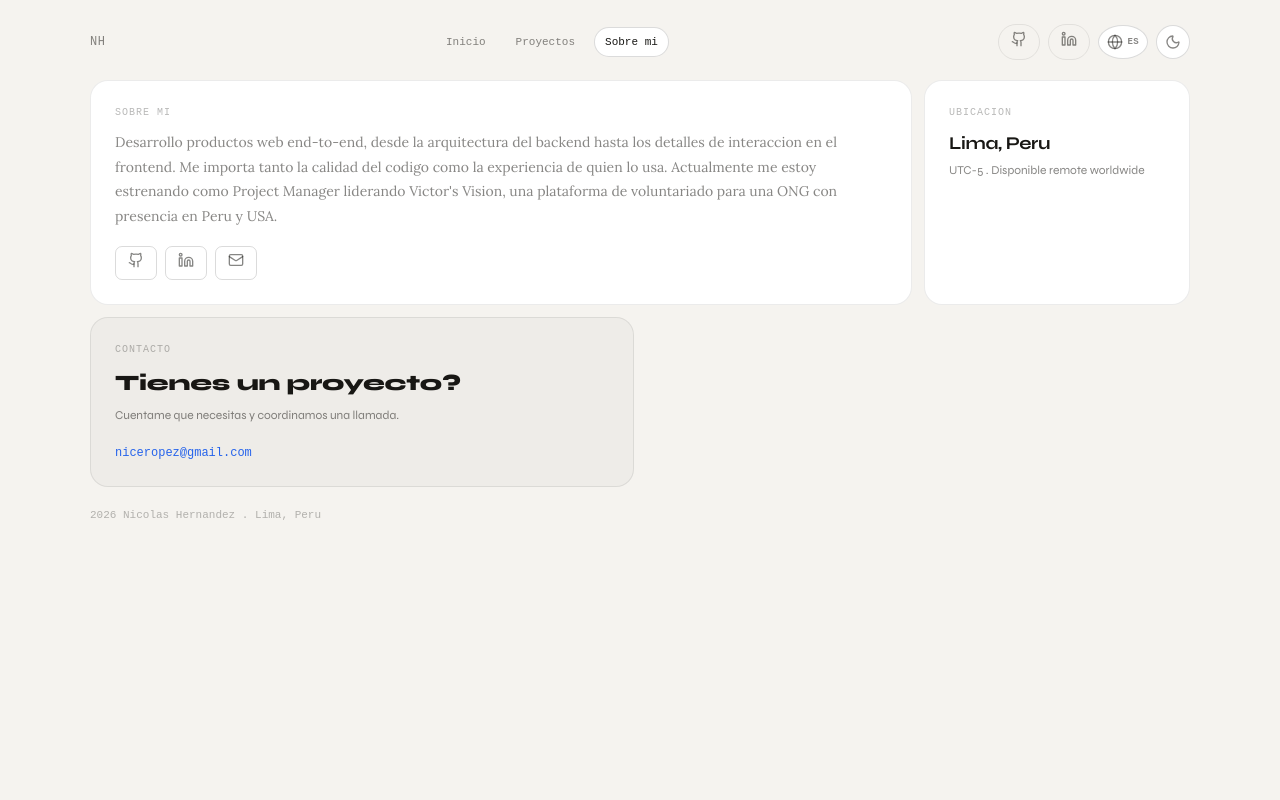
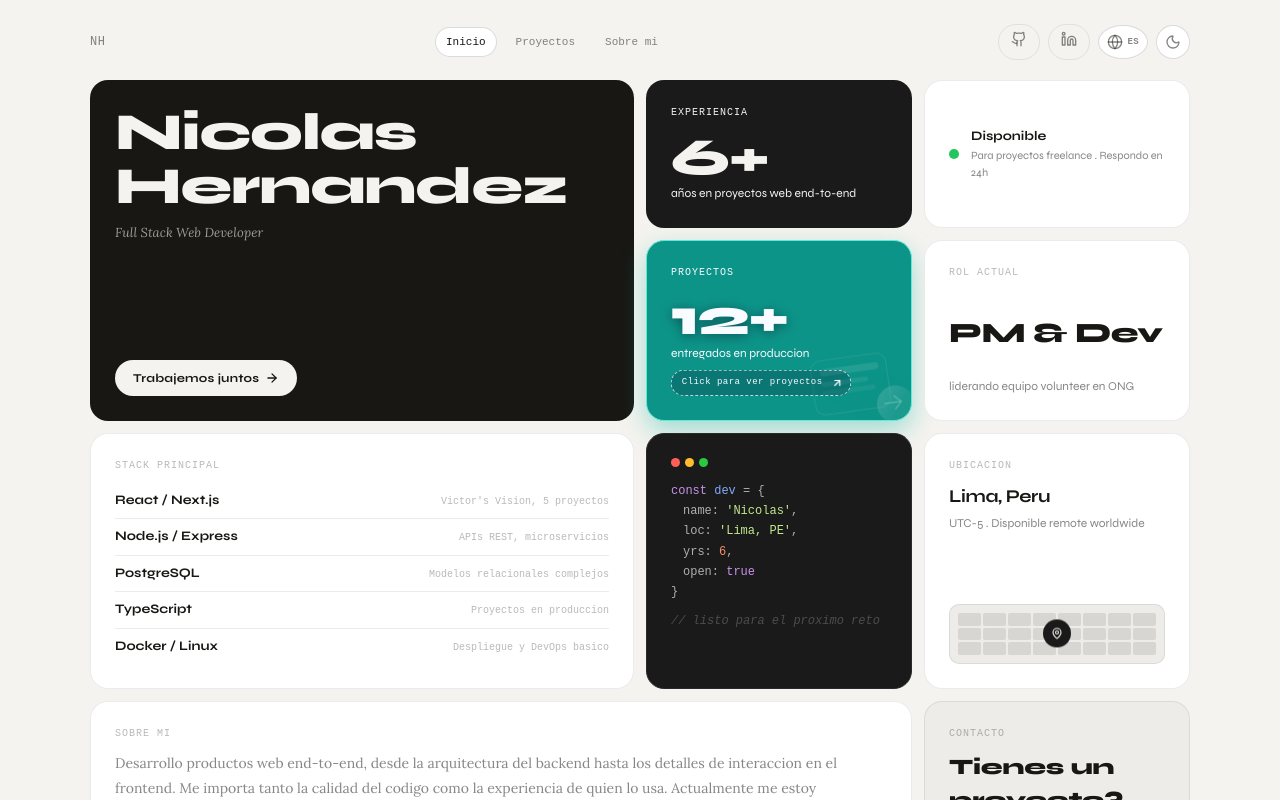
Before and after one commit to niceropez/niceropez, a React (Vite) app: page / in a window 1280 px wide. Before the commit this address led to /sobre-mi. Shown: the top 800 px of the page. Built offline with nearby package versions, Linux system fonts and the light colour scheme; a web font is replaced by a local one.

Commit message:
refactor: render InicioPage content inside SobreMiPage

```diff
--- a/src/App.jsx
+++ b/src/App.jsx
@@ -120,7 +120,7 @@ function App() {
       <header className="topbar">
         <span className="topbar-logo">NH</span>
         <nav className="topbar-nav" aria-label={t.navigation}>
-          <NavLink to="/inicio" className={({ isActive }) => `topbar-nav-link ${isActive ? 'active' : ''}`}>
+          <NavLink to="/" end className={({ isActive }) => `topbar-nav-link ${isActive ? 'active' : ''}`}>
             {t.navHome}
           </NavLink>
           <NavLink to="/proyectos" className={({ isActive }) => `topbar-nav-link ${isActive ? 'active' : ''}`}>
@@ -165,11 +165,10 @@ function App() {
 
       <main className="bento-wrap">
         <Routes>
-          <Route path="/" element={<Navigate to="/sobre-mi" replace />} />
-          <Route path="/inicio" element={<InicioPage t={t} language={language} projectsTriggerVariant={projectsTriggerVariant} />} />
+          <Route path="/" element={<InicioPage t={t} language={language} projectsTriggerVariant={projectsTriggerVariant} />} />
           <Route path="/proyectos" element={<ProyectosPage t={t} projectsShowcaseData={projectsShowcaseData} />} />
-          <Route path="/sobre-mi" element={<SobreMiPage t={t} />} />
-          <Route path="*" element={<Navigate to="/sobre-mi" replace />} />
+          <Route path="/sobre-mi" element={<SobreMiPage t={t} language={language} projectsTriggerVariant={projectsTriggerVariant} />} />
+          <Route path="*" element={<Navigate to="/" replace />} />
         </Routes>
       </main>
 
--- a/src/pages/SobreMiPage.jsx
+++ b/src/pages/SobreMiPage.jsx
@@ -1,42 +1,7 @@
-import { GithubIcon, Linkedin, Mail } from 'lucide-react'
+import InicioPage from './InicioPage'
 
-function SobreMiPage({ t }) {
-  return (
-    <div className="bento">
-      <article className="card col-3">
-        <p className="mono-label">{t.about}</p>
-        <p className="about-text">{t.aboutText}</p>
-        <div className="about-links">
-          <a href="https://github.com/niceropez" className="about-link" target="_blank" rel="noreferrer">
-            <GithubIcon size={16} strokeWidth={2} aria-hidden="true" />
-          </a>
-          <a href="https://www.linkedin.com/in/nicolas-hernandez-67bb3317a/" className="about-link" target="_blank" rel="noreferrer">
-            <Linkedin size={16} strokeWidth={2} aria-hidden="true" />
-          </a>
-          <a href="mailto:niceropez@gmail.com" className="about-link" aria-label="Send email">
-            <Mail size={16} strokeWidth={2} aria-hidden="true" />
-          </a>
-        </div>
-      </article>
-
-      <article className="card card-location">
-        <div>
-          <p className="mono-label">{t.location}</p>
-          <h2 className="location-name">{t.locationName}</h2>
-          <p className="location-sub">{t.locationDesc}</p>
-        </div>
-      </article>
-
-      <article className="card card-contact col-2">
-        <div>
-          <p className="mono-label">{t.contact}</p>
-          <h2 className="contact-title">{t.contactTitle}</h2>
-          <p className="contact-sub">{t.contactDesc}</p>
-        </div>
-        <a href="mailto:niceropez@gmail.com" className="contact-email">niceropez@gmail.com</a>
-      </article>
-    </div>
-  )
+function SobreMiPage({ t, language, projectsTriggerVariant }) {
+  return <InicioPage t={t} language={language} projectsTriggerVariant={projectsTriggerVariant} />
 }
 
 export default SobreMiPage
```
